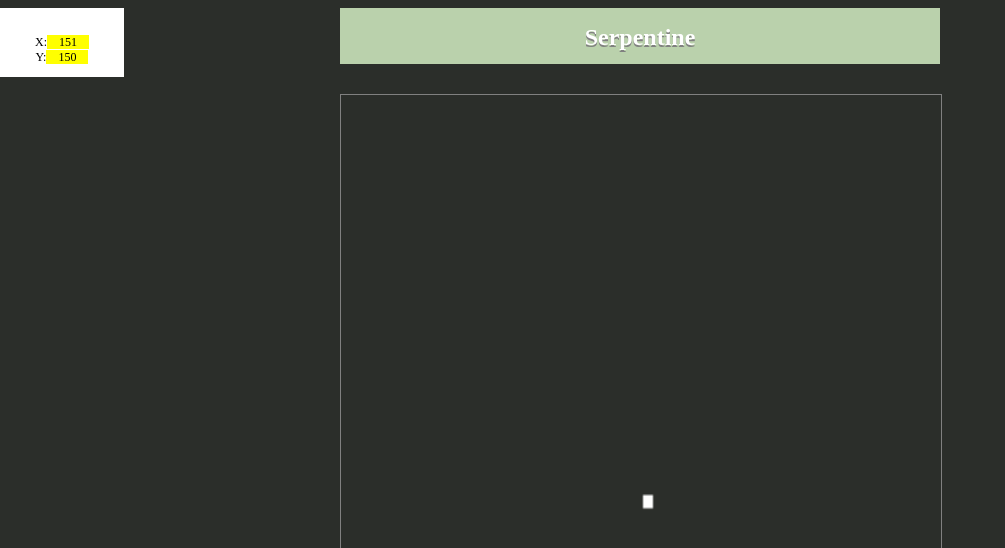
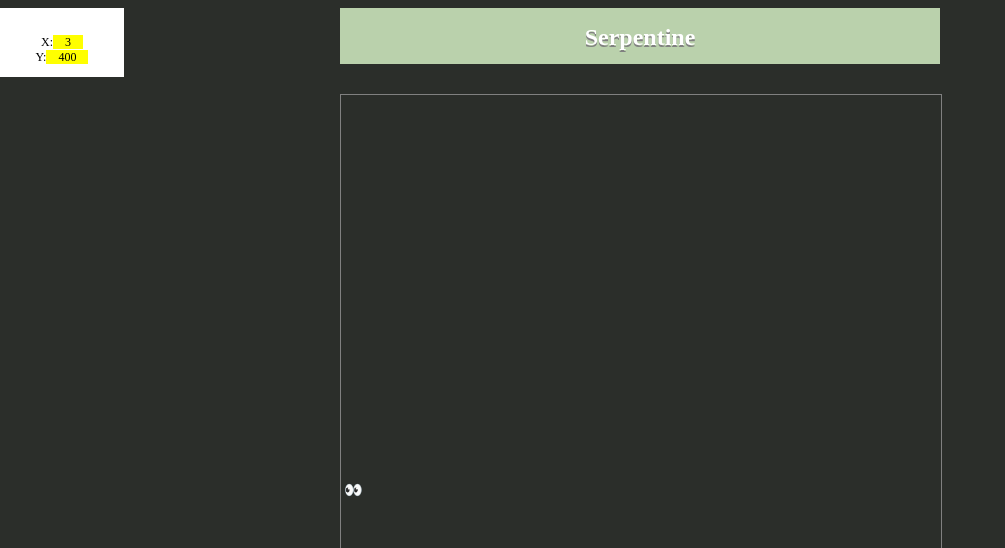
Before and after one commit to xloadx923/serpentine, a plain HTML site: page index.html in a window 1280 px wide. Shown: the top 548 px of the page, without its empty margins (0-1005 px from the left). Drawn offline with Linux system fonts and the light colour scheme.

Commit message:
Add restrictions borders

```diff
--- a/index.html
+++ b/index.html
@@ -15,7 +15,7 @@
             Y:<span id="posY">0</span></div>
     </header>
     <main>
-        <canvas id="canvas" width="300" height="300"></canvas>
+        <canvas id="canvas" width="600" height="800"></canvas>
     </main>
     <footer>
 
--- a/js/script.js
+++ b/js/script.js
@@ -1,4 +1,4 @@
-
+const snake = ["👀","⬛️"];
 const pos_X = document.getElementById('posX');
 const pos_Y = document.getElementById('posY');
 const canvas = document.getElementById('canvas');
@@ -7,46 +7,49 @@ const ctx = canvas.getContext('2d');
 const canva_detail = {
     name: 'canvas',
     color: 'gray',
-    width: 600,
-    height: 800
+    CANVA_WIDTH: 600,
+    CANVA_HEIGHT: 800
 }
 
-const snake = {
+const snake_detail = {
+    SNAKE_HEAD: snake[0],
     color: 'rgb(255,255,255)',
-    posX: canvas.width / 2,
-    posY: canvas.height / 2,
-    width: 5,
-    height: 5,
-    velocity: 1
+    posX: canva_detail.CANVA_WIDTH / 2,
+    posY: canva_detail.CANVA_HEIGHT / 2,
+    SNAKE_WIDTH: 10,
+    SNAKE_HEIGHT: 10,
+    SNAKE_SIZE: 15,
+    velocity: 3
 }
 
 let direction = 'left';
 function serpentine(){
     ctx.beginPath();
-    ctx.fillStyle = snake.color;
-    ctx.fillRect(snake.posX, snake.posY, snake.width, snake.height);
+    ctx.font = snake_detail.SNAKE_SIZE+'px serif'
+    ctx.fillText(snake[0], snake_detail.posX, snake_detail.posY);
     ctx.stroke();
     ctx.closePath();
 }
 function move_snake(){
-    pos_X.innerText = snake.posX;
-    pos_Y.innerText = snake.posY;
-    if(snake.posX < 0) snake.posX = canva_detail.width / 2;
-    if(snake.posX > canva_detail.width / 2) snake.posY = 0;
-    if(snake.posY < 0) snake.posY = canva_detail.height / 2;
-    if(snake.posY > canva_detail.height / 2) snake.posY = 0;
+    pos_X.innerText = snake_detail.posX;
+    pos_Y.innerText = snake_detail.posY;
+    if(snake_detail.posX < 0) snake_detail.posX = canva_detail.CANVA_WIDTH;
+    if(snake_detail.posX > canva_detail.CANVA_WIDTH) snake_detail.posX = 0;
+    if(snake_detail.posY < 0) snake_detail.posY = canva_detail.CANVA_HEIGHT;
+    if(snake_detail.posY > canva_detail.CANVA_HEIGHT) snake_detail.posY = 0;
 
-    if(direction == 'left') snake.posX = snake.posX - snake.velocity;
-    if(direction == 'right')snake.posX = snake.posX + snake.velocity;
-    if(direction == 'up')   snake.posY = snake.posY - snake.velocity;
-    if(direction == 'down') snake.posY = snake.posY + snake.velocity;
+    if(direction == 'left') snake_detail.posX = snake_detail.posX - snake_detail.velocity;
+    if(direction == 'right')snake_detail.posX = snake_detail.posX + snake_detail.velocity;
+    if(direction == 'up')   snake_detail.posY = snake_detail.posY - snake_detail.velocity;
+    if(direction == 'down') snake_detail.posY = snake_detail.posY + snake_detail.velocity;
 }
+console.log(canva_detail.width);
 
 //
 
 function updateScreen(){
     requestAnimationFrame(updateScreen);
-    ctx.clearRect(0, 0, canva_detail.width, canva_detail.height);
+    ctx.clearRect(0, 0, canva_detail.CANVA_HEIGHT, canva_detail.CANVA_HEIGHT);
     serpentine();
     move_snake();
 }
@@ -71,8 +74,8 @@ document.addEventListener('keydown', (e) => {
 updateScreen();
 
 function drawGrid() {
-    ctx.canvas.width  = canva_detail.width;
-    ctx.canvas.height = canva_detail.height;
+    ctx.canvas.width  = canva_detail.CANVA_HEIGHT;
+    ctx.canvas.height = canva_detail.CANVA_HEIGHT;
 
     const data = '<svg width="100%" height="100%" xmlns="http://www.w3.org/2000/svg"> \
         <defs> \
```
